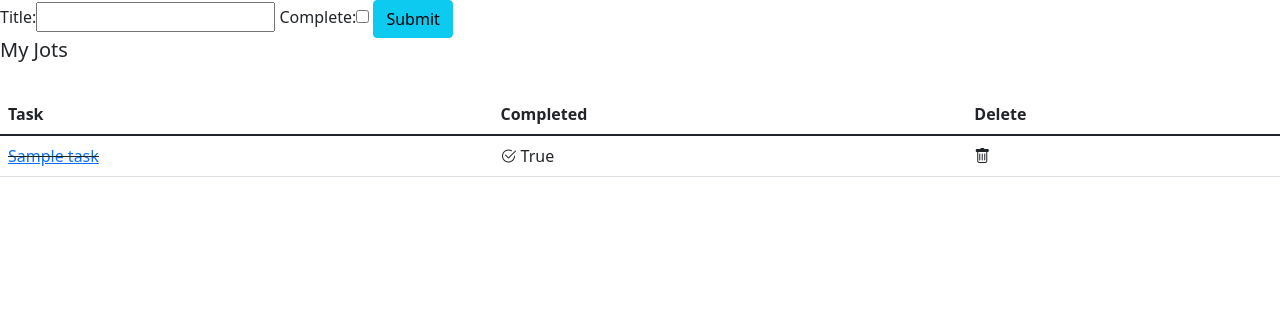
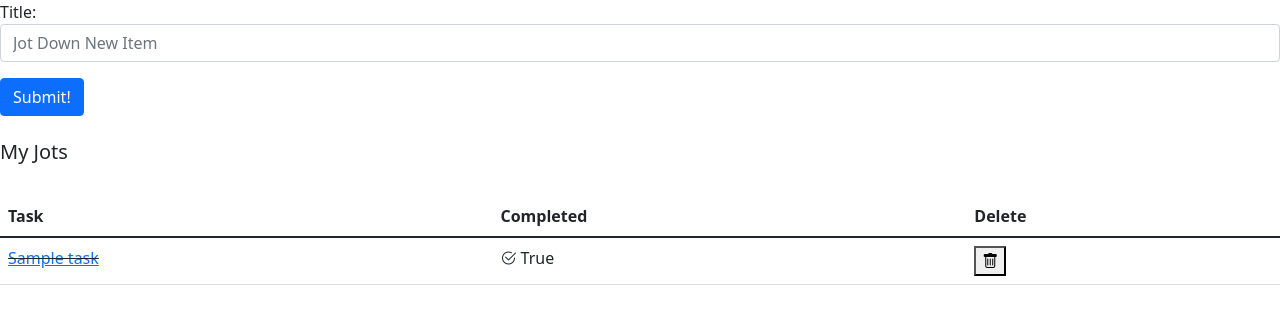
Before and after one commit to PPT87/jot_down, a Django app: page /jots/ in a window 1280 px wide. Shown: the part 56-380 px from the top of the page. Run offline with Django 3.2, Linux system fonts and the light colour scheme; a user stored in the database is signed in; tables that the repository leaves empty hold one stand-in row (values such as "Sample post"); some libraries are stand-ins or nearby versions.

Commit message:
add delete functionality

```diff
--- a/main_app/forms.py
+++ b/main_app/forms.py
@@ -1,12 +1,22 @@
+from django import forms
 from django.forms import ModelForm
 from .models import Task, SubTask
 
-class TaskForm(ModelForm):
+class TaskForm(forms.ModelForm):
+  title = forms.CharField(max_length = 250, widget = forms.TextInput(attrs = {'class' : 'form-control','placeholder' : 'Jot Down New Item',
+        }
+    )
+)
   class Meta:
     model = Task
-    fields = ['title', 'complete']
+    fields = ['title']
 
-class SubTaskForm(ModelForm):
+class SubTaskForm(forms.ModelForm):
+  class TaskForm(forms.ModelForm):
+    title = forms.CharField(max_length = 250, widget = forms.TextInput(attrs = {'class' : 'form-control','placeholder' : 'Jot Down New Item',
+        }
+    )
+)
   class Meta:
     model = SubTask
-    fields = ['title', 'complete']
+    fields = ['title']
--- a/main_app/templates/jots/index.html
+++ b/main_app/templates/jots/index.html
@@ -3,18 +3,19 @@
 
 {% block content %}
 
-<form method="POST" action="">
-		{% csrf_token %}
-		{{ form }}
-		<input class="btn btn-info" type="submit" name="Create Task">
-	</form>
-
+<form action="" method="post" class="form-container">
+  {% csrf_token %}
+    {{ form.as_p }}
+    <button type="submit" class="btn btn-primary">Submit!</button>
+</form>
+<br>
 <h5>My Jots</h5>
 <br>
-{% for task in tasks %}
+
 <section class="section">
         <table class="table is-hoverable is-fullwidth">
             <thead>
+            {% for task in tasks %}
             <tr>
                 <th>Task</th>
                 <th>Completed</th>
@@ -38,13 +39,12 @@
                         {% endif %}
                     </td>
                     <td>
-                        <i class="bi bi-trash"></i>
+                      <a href="{% url 'jot_delete' task.id %}">
+                        <button><i class="bi bi-trash"></i></button>
                     </td>
                 </tr>
-
+            {% endfor %}
         </table>
     </section>
 
-{% endfor %}
-
 {% endblock %}
--- a/main_app/urls.py
+++ b/main_app/urls.py
@@ -7,5 +7,6 @@ urlpatterns = [
   path('about/', views.about, name='about'),
   path('accounts/signup/', views.signup, name='signup'),
   path('jots/<int:jot_id>/', views.jots_detail, name='jots_detail'),
-  path('jots/create', views.jotCreate, name="jot_create")
+  path('jots/create', views.jotCreate, name="jot_create"),
+  path('jots/delete/<int:id>', views.deleteJot, name="jot_delete"),
 ]
--- a/main_app/views.py
+++ b/main_app/views.py
@@ -20,9 +20,14 @@ def jots_index(request):
 
 def jotCreate(request):
   form = TaskForm(request.POST)
-  if form.is_valid:
+  if form.is_valid():
     form.save()
   return redirect('jots_index')
+
+def deleteJot(request, id):
+    task = Task.objects.get(pk = id)
+    task.delete()
+    return redirect('jots_index')
 
 def about(request):
   return render(request, 'about.html')
```
